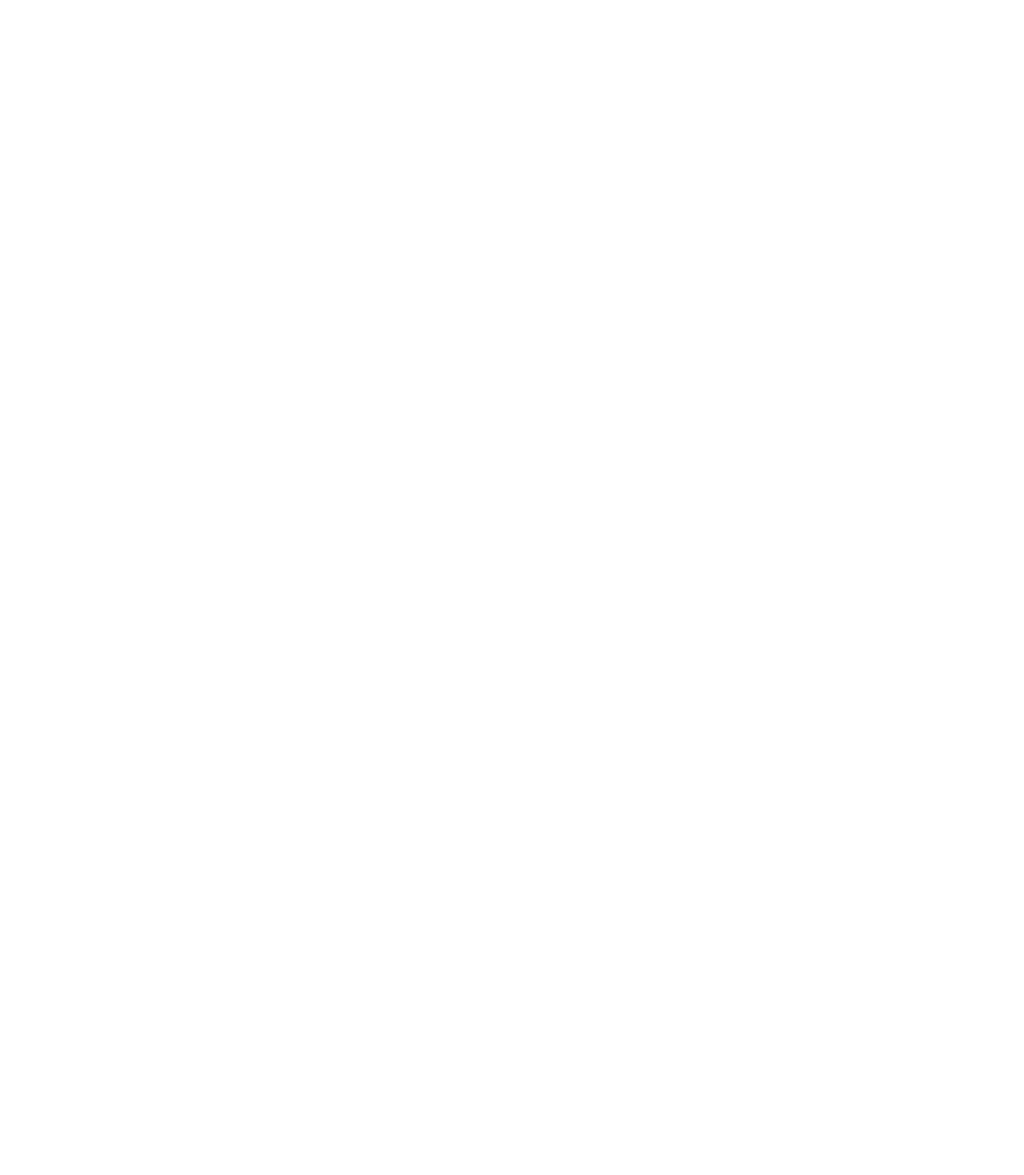
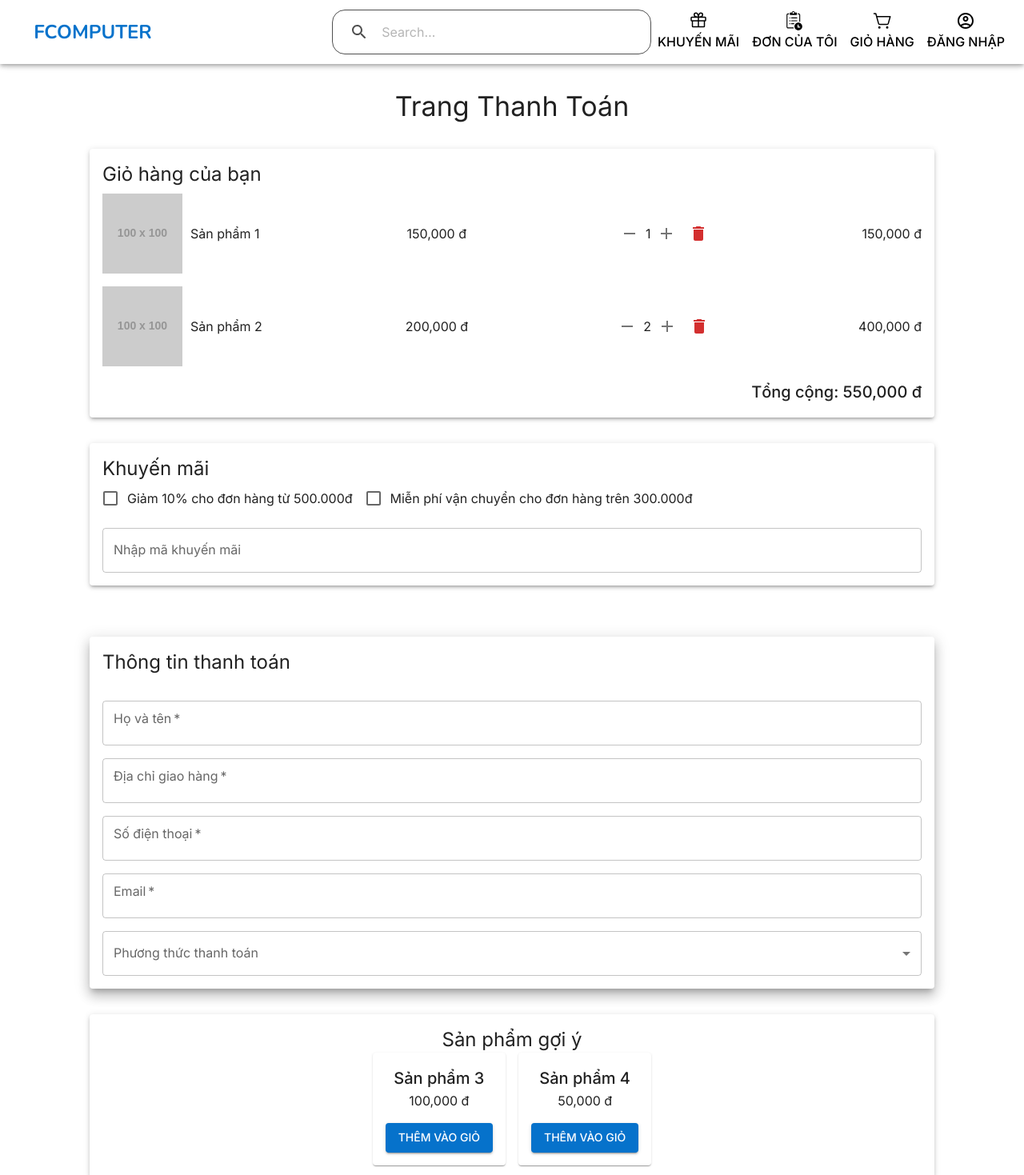
Before and after one commit to lpta2302/final_project_web, a React (Vite) app in the folder frontend/: page /checkout in a window 1280 px wide. Before the commit this address had no page. Shown: the top 1469 px of the page at 80% size. Before the commit the page ends 800 px from the top, so only its background shows below. Built offline with nearby package versions, Linux system fonts and the light colour scheme.

Commit message:
Add Checkout page

```diff
--- a/frontend/src/App.jsx
+++ b/frontend/src/App.jsx
@@ -8,6 +8,7 @@ import Register from "./components/forms/Register";
 import ForgotPassword from "./components/forms/ForgotPassword";
 import Orders from './_root/pages/customer/Orders';
 import Product from './pages/Product';
+import Checkout from './pages/Checkout';
 import './globalStyle.css';
 
 const theme = createTheme({
@@ -62,6 +63,7 @@ function App() {
               <Route path={'/vouchers'} element={<Voucher />} />
               <Route path={'/profile'} element={<Profile />} />
               <Route path={'/product/productId'} element={<Product />} />
+              <Route path={'/checkout'} element={<Checkout />} />
             </Route>
           </Routes>
         </AuthProvider>
--- /dev/null
+++ b/frontend/src/pages/Checkout.jsx
@@ -0,0 +1,279 @@
+import React, { useState } from 'react';
+import {
+  Container, Typography, Box, TextField, Button, Paper, FormControl, InputLabel, Select, MenuItem, IconButton, Checkbox, FormControlLabel, Grid2
+} from '@mui/material';
+import { Add, Remove, Delete } from '@mui/icons-material';
+
+const Checkout = () => {
+  const [paymentInfo, setPaymentInfo] = useState({
+    name: '',
+    address: '',
+    phone: '',
+    email: '',
+    paymentMethod: '',
+    promoCode: '', // Mã khuyến mãi
+    selectedPromos: [], // Danh sách khuyến mãi đã chọn
+  });
+
+  const [cartItems, setCartItems] = useState([
+    { id: 1, name: 'Sản phẩm 1', price: 150000, quantity: 1, imageUrl: 'https://via.placeholder.com/100' },
+    { id: 2, name: 'Sản phẩm 2', price: 200000, quantity: 2, imageUrl: 'https://via.placeholder.com/100' },
+  ]);
+
+  const [promotions, setPromotions] = useState([
+    { id: 1, description: 'Giảm 10% cho đơn hàng từ 500.000đ', discount: 0.1 },
+    { id: 2, description: 'Miễn phí vận chuyển cho đơn hàng trên 300.000đ', discount: 0 },
+  ]);
+
+  // Sản phẩm gợi ý
+  const [suggestedProducts, setSuggestedProducts] = useState([
+    { id: 3, name: 'Sản phẩm 3', price: 100000 },
+    { id: 4, name: 'Sản phẩm 4', price: 50000 },
+  ]);
+
+  // Tính tổng tiền sau khi áp dụng khuyến mãi
+  const calculateTotal = () => {
+    let total = cartItems.reduce((sum, item) => sum + item.price * item.quantity, 0);
+
+    // Áp dụng khuyến mãi
+    paymentInfo.selectedPromos.forEach((promoId) => {
+      const promo = promotions.find((p) => p.id === promoId);
+      if (promo && promo.discount) {
+        total -= total * promo.discount;
+      }
+    });
+
+    return total;
+  };
+
+  const handleInputChange = (e) => {
+    const { name, value } = e.target;
+    setPaymentInfo({
+      ...paymentInfo,
+      [name]: value,
+    });
+  };
+
+  const handleIncrease = (id) => {
+    setCartItems((prevItems) =>
+      prevItems.map((item) => (item.id === id ? { ...item, quantity: item.quantity + 1 } : item))
+    );
+  };
+
+  const handleDecrease = (id) => {
+    setCartItems((prevItems) =>
+      prevItems.map((item) =>
+        item.id === id && item.quantity > 1 ? { ...item, quantity: item.quantity - 1 } : item
+      )
+    );
+  };
+
+  const handleRemove = (id) => {
+    setCartItems((prevItems) => prevItems.filter((item) => item.id !== id));
+  };
+
+  const handlePromoToggle = (promoId) => {
+    setPaymentInfo((prevState) => {
+      const isPromoSelected = prevState.selectedPromos.includes(promoId);
+      return {
+        ...prevState,
+        selectedPromos: isPromoSelected
+          ? prevState.selectedPromos.filter((id) => id !== promoId)
+          : [...prevState.selectedPromos, promoId],
+      };
+    });
+  };
+
+  const handleCheckout = () => {
+    console.log('Thông tin thanh toán:', paymentInfo);
+    alert('Thanh toán thành công!');
+  };
+
+  return (
+    <Container>
+      <Typography variant="h4" sx={{ my: 4, textAlign: "center" }}>
+        Trang Thanh Toán
+      </Typography>
+
+      {/* Giỏ hàng */}
+      <Paper elevation={3} sx={{ p: 2, mb: 4 }}>
+        <Typography variant="h5" gutterBottom>
+          Giỏ hàng của bạn
+        </Typography>
+        {cartItems.map((item, index) => (
+          <Box
+            key={index}
+            sx={{
+              display: "flex",
+              justifyContent: "space-between",
+              alignItems: "center",
+              mb: 2,
+            }}
+          >
+            <Box sx={{ display: "flex", alignItems: "center" }}>
+              <img
+                src={item.imageUrl}
+                alt={item.name}
+                style={{ width: "100px", marginRight: "10px" }}
+              />
+              <Typography variant="body1">{item.name}</Typography>
+            </Box>
+            <Typography variant="body1">
+              {item.price.toLocaleString()} đ
+            </Typography>
+            <Box sx={{ display: "flex", alignItems: "center" }}>
+              <IconButton onClick={() => handleDecrease(item.id)}>
+                <Remove />
+              </IconButton>
+              <Typography>{item.quantity}</Typography>
+              <IconButton onClick={() => handleIncrease(item.id)}>
+                <Add />
+              </IconButton>
+              <IconButton onClick={() => handleRemove(item.id)} color="error">
+                <Delete />
+              </IconButton>
+            </Box>
+            <Typography variant="body1">
+              {(item.price * item.quantity).toLocaleString()} đ
+            </Typography>
+          </Box>
+        ))}
+        <Typography variant="h6" align="right">
+          Tổng cộng: {calculateTotal().toLocaleString()} đ
+        </Typography>
+      </Paper>
+
+      {/* Khuyến mãi */}
+      <Paper elevation={3} sx={{ p: 2, mb: 4 }}>
+        <Typography variant="h5">Khuyến mãi</Typography>
+        {promotions.map((promo) => (
+          <FormControlLabel
+            key={promo.id}
+            control={
+              <Checkbox
+                checked={paymentInfo.selectedPromos.includes(promo.id)}
+                onChange={() => handlePromoToggle(promo.id)}
+              />
+            }
+            label={promo.description}
+          />
+        ))}
+        <TextField
+          label="Nhập mã khuyến mãi"
+          name="promoCode"
+          value={paymentInfo.promoCode}
+          onChange={handleInputChange}
+          fullWidth
+          sx={{ mt: 2 }}
+        />
+      </Paper>
+
+      {/* Thông tin thanh toán */}
+      <Paper
+        elevation={10}
+        sx={{
+          mt: 8,
+          padding: 2,
+          //borderRadius: "16px",
+        }}
+      >
+        <Box
+          component="form"
+          noValidate
+          sx={{
+            display: "flex",
+            flexDirection: "column",
+            gap: 2,
+          }}
+        >
+          <Typography variant="h5" sx={{ mb: 2 }}>
+            Thông tin thanh toán
+          </Typography>
+          <TextField
+            label="Họ và tên"
+            name="name"
+            value={paymentInfo.name}
+            onChange={handleInputChange}
+            fullWidth
+            required
+            variant="outlined"
+            sx={{ "& .MuiInputLabel-root": { top: -5 } }} // Đưa label lên trên
+          />
+          <TextField
+            label="Địa chỉ giao hàng"
+            name="address"
+            value={paymentInfo.address}
+            onChange={handleInputChange}
+            fullWidth
+            required
+            variant="outlined"
+            sx={{ "& .MuiInputLabel-root": { top: -5 } }} // Đưa label lên trên
+          />
+          <TextField
+            label="Số điện thoại"
+            name="phone"
+            value={paymentInfo.phone}
+            onChange={handleInputChange}
+            fullWidth
+            required
+            variant="outlined"
+            sx={{ "& .MuiInputLabel-root": { top: -5 } }} // Đưa label lên trên
+          />
+          <TextField
+            label="Email"
+            name="email"
+            value={paymentInfo.email}
+            onChange={handleInputChange}
+            fullWidth
+            required
+            variant="outlined"
+            sx={{ "& .MuiInputLabel-root": { top: -5 } }} // Đưa label lên trên
+          />
+          <FormControl fullWidth>
+            <InputLabel id="demo-simple-select-label">Phương thức thanh toán</InputLabel>
+            <Select
+              labelId="demo-simple-select-label"
+              id="demo-simple-select"
+              name="paymentMethod"
+              value={paymentInfo.paymentMethod}
+              label="PaymentMethod"
+              onChange={handleInputChange}
+            >
+              <MenuItem value="creditCard">Thẻ tín dụng</MenuItem>
+              <MenuItem value="bankTransfer">Chuyển khoản ngân hàng</MenuItem>
+              <MenuItem value="cashOnDelivery">Thanh toán khi nhận hàng</MenuItem>
+            </Select>
+          </FormControl>
+        </Box>
+      </Paper>
+
+      {/* Gợi ý sản phẩm */}
+      <Paper elevation={3} sx={{ p: 2, mt: 4 }}>
+        <Typography variant="h5" textAlign="center">
+          Sản phẩm gợi ý
+        </Typography>
+        <Grid2 container spacing={2} justifyContent="center">
+          {suggestedProducts.map((product, index) => (
+            <Grid2
+              xs={12}
+              sm={6}
+              md={4}
+              key={index}
+              sx={{ display: "flex", justifyContent: "center" }}
+            >
+              <Paper sx={{ p: 2, textAlign: "center" }}>
+                <Typography variant="h6">{product.name}</Typography>
+                <Typography>{product.price.toLocaleString()} đ</Typography>
+                <Button variant="contained" sx={{ mt: 2 }}>
+                  Thêm vào giỏ
+                </Button>
+              </Paper>
+            </Grid2>
+          ))}
+        </Grid2>
+      </Paper>
+    </Container>
+  );
+};
+
+export default Checkout;
--- a/frontend/src/pages/Product.jsx
+++ b/frontend/src/pages/Product.jsx
@@ -222,7 +222,7 @@ const Product = () => {
           </Button>
         </Box>
 
-        {/* Display Existing Comments - Hiển thị sau form */}
+        {/* Display Existing Comments */}
         {userComments.length > 0 ? (
           userComments.map((comment, index) => (
             <Paper key={index} sx={{ p: 2, mb: 2 }}>
```
